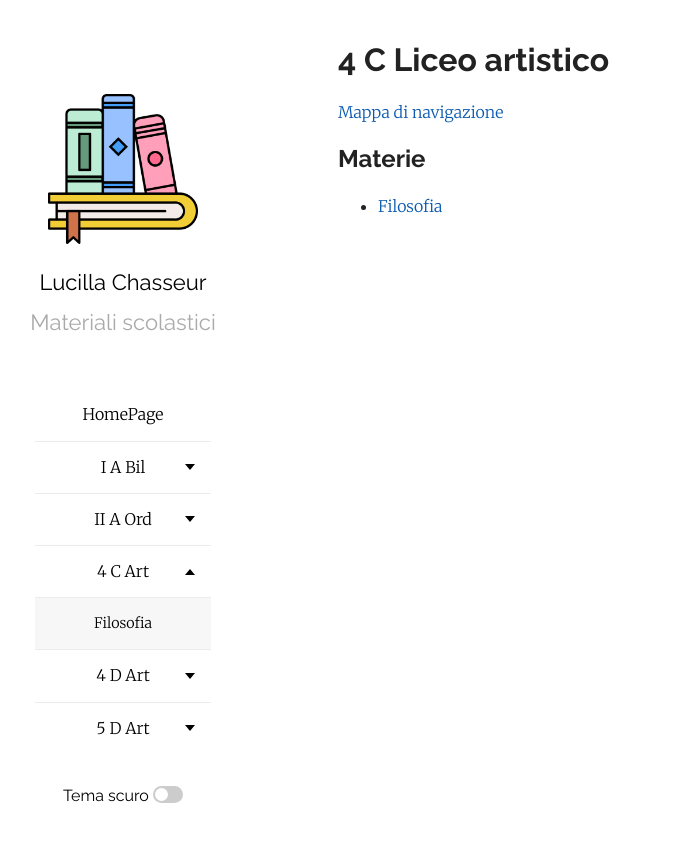
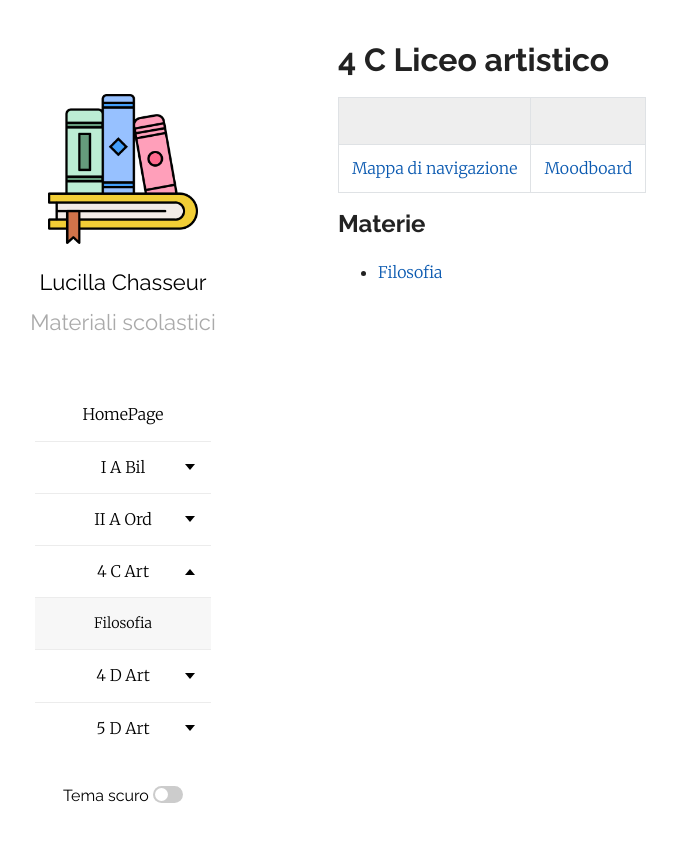
Before and after one commit to efemeridi/efemeridi.github.io, a Jekyll site: the page built from 4c_art.md, in a window 1280 px wide. Shown: the top 842 px of the page, without its empty margins (62-739 px from the left). Built offline with Jekyll 4.4.1, drawn with Linux system fonts in a browser that asks for light colours; our own code applies the rules of GitHub Pages for plain Markdown files.

Commit message:
Add moodboard link to navigation section
Added a moodboard link alongside the navigation map.

```diff
--- a/4c_art.md
+++ b/4c_art.md
@@ -3,7 +3,11 @@ layout: page
 ---
 # 4 C Liceo artistico
 
-[Mappa di navigazione](materiali/4_C_art/PROVA_D_OPERA_INIZIALE/PROVA_D_OPERA_INIZIALE_ARTISTICO_studenti_4_C.pdf)
+|||
+|---|---|
+|[Mappa di navigazione](materiali/4_C_art/PROVA_D_OPERA_INIZIALE/PROVA_D_OPERA_INIZIALE_ARTISTICO_studenti_4_C.pdf)|[Moodboard](materiali/4_C_art/PROVA_D_OPERA_INIZIALE/moodboard/settembre/vista_moodboard.md)|
+
+
 
 ## Materie
 
```
